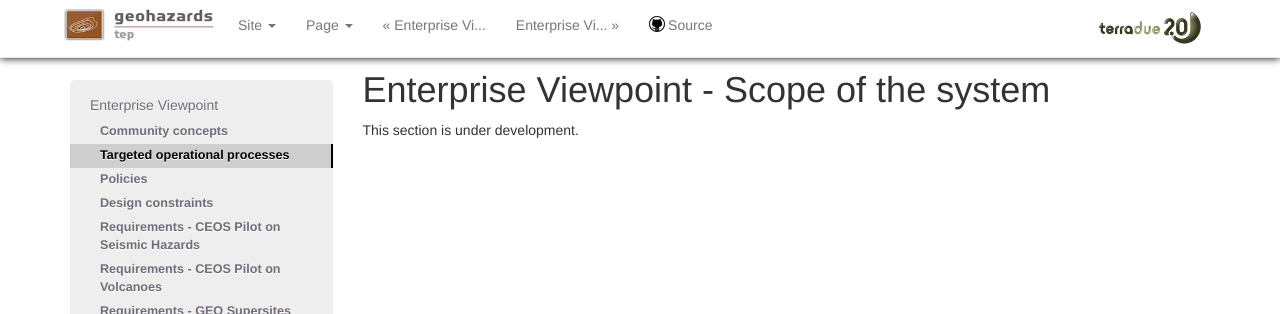
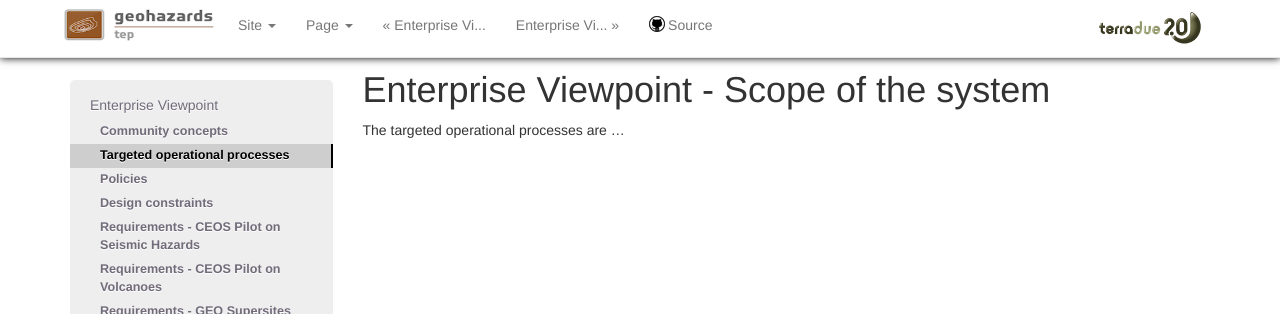
Before and after one commit to Terradue/doc-tep-geohazards-arch, a Sphinx documentation site: the page built from source/enterprise/scope.rst, in a window 1280 px wide. Shown: the top 314 px of the page. Built offline with Sphinx 7.4.7, drawn with Linux system fonts in a browser that asks for light colours.

Commit message:
Update scope.rst

```diff
--- a/source/enterprise/scope.rst
+++ b/source/enterprise/scope.rst
@@ -1,4 +1,4 @@
 Enterprise Viewpoint - Scope of the system
 ##########################################
 
-This section is under development.
+The targeted operational processes are ...
```
